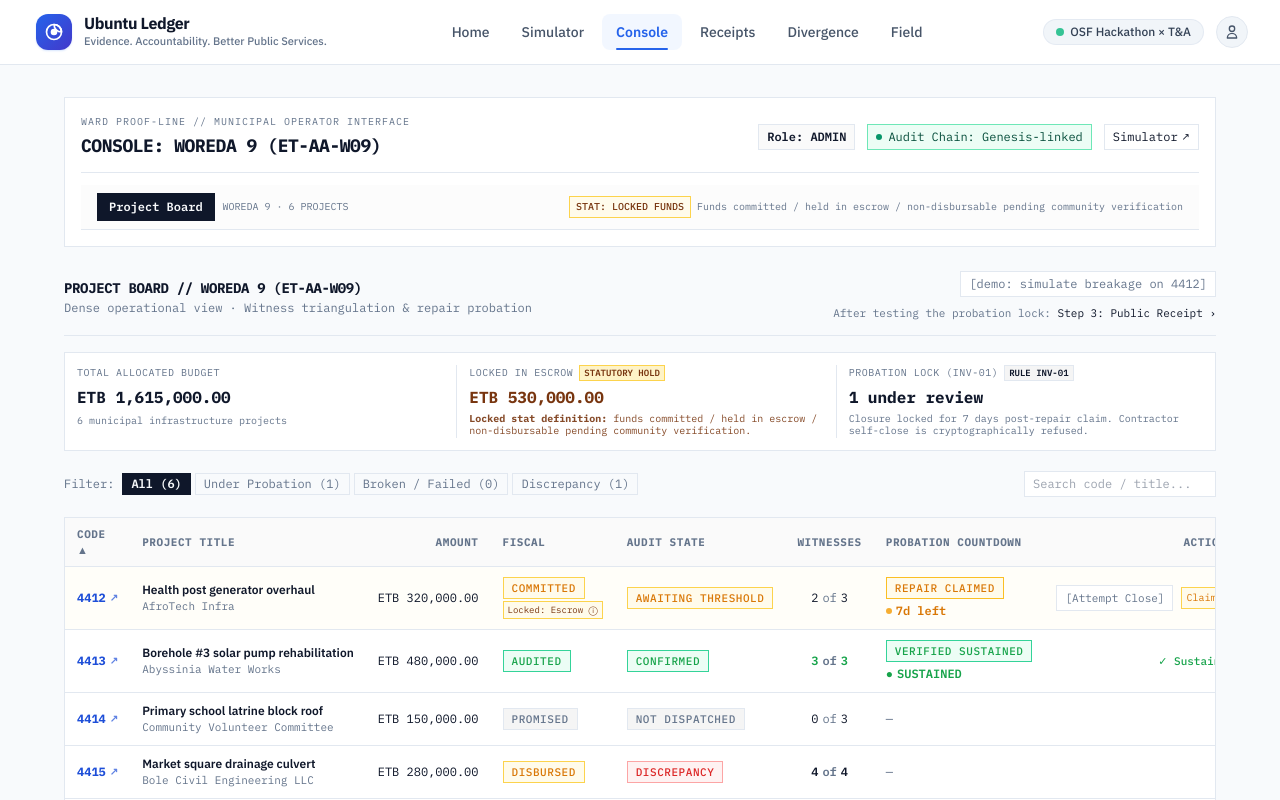
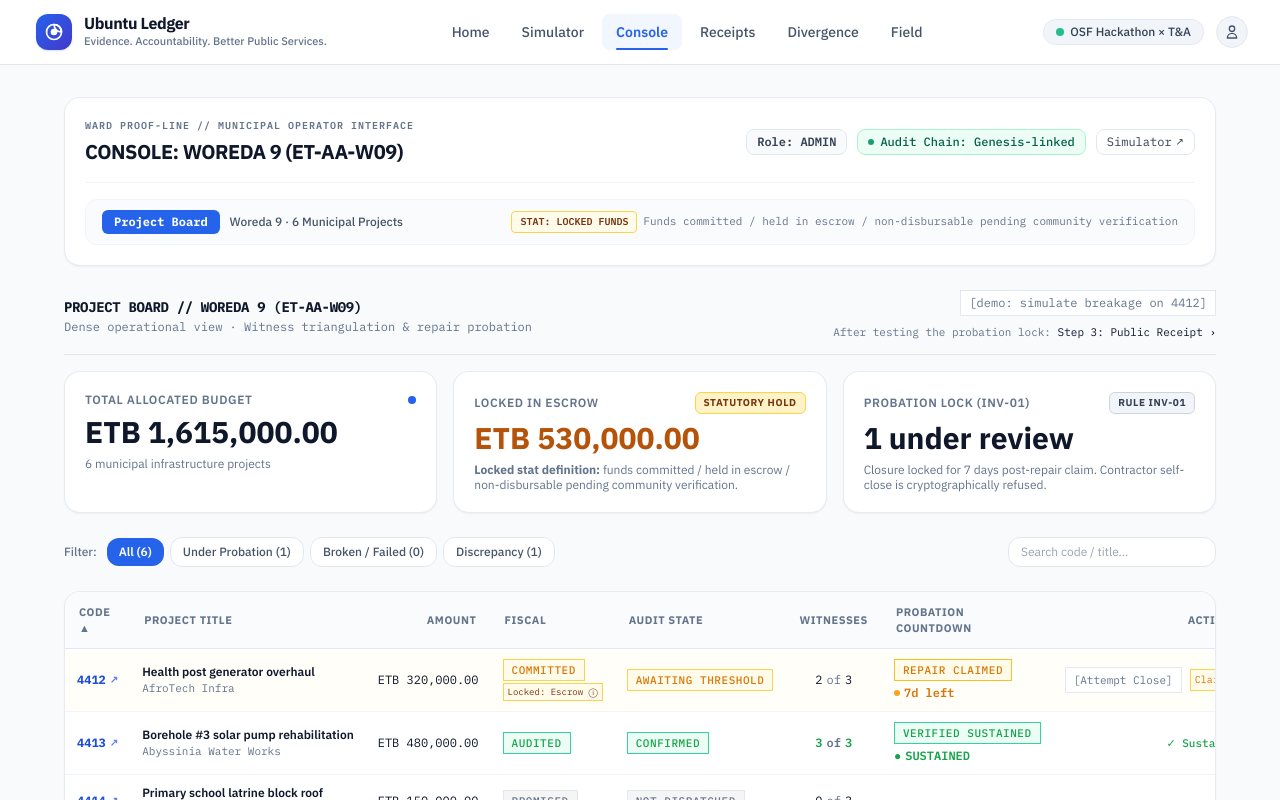
Before and after one commit to Natnael-Dev/ubuntu-ledger, a Next.js app: page /console in a window 1280 px wide. Shown: the top 800 px of the page. Built offline with nearby package versions, Linux system fonts and the light colour scheme; no server answers.

Commit message:
feat(ui): rebuild accountability console

```diff
--- a/src/app/console/ProjectBoard.tsx
+++ b/src/app/console/ProjectBoard.tsx
@@ -590,62 +590,59 @@ export function ProjectBoard({
       )}
 
       {/* Ledger Stats Bar with Explicit "Locked" Stat Definition (Audit #75 / Task 3) */}
-      <div className="grid grid-cols-1 sm:grid-cols-3 gap-3 border border-[var(--rule)] bg-white p-3 font-mono">
-        <div className="space-y-1">
-          <div className="text-[10px] text-[var(--ink-soft)] uppercase tracking-wider">
-            Total Allocated Budget
+      <div className="grid grid-cols-1 sm:grid-cols-3 gap-4 font-sans">
+        <div className="bg-white p-5 rounded-2xl border border-slate-200/80 shadow-sm space-y-1.5">
+          <div className="flex items-center justify-between text-xs font-semibold text-slate-500 uppercase tracking-wider">
+            <span>Total Allocated Budget</span>
+            <span className="w-2 h-2 rounded-full bg-blue-600" />
           </div>
-          <div className="text-base font-bold text-[var(--ink)] tabular-nums">
+          <div className="text-2xl sm:text-3xl font-extrabold text-slate-900 tabular-nums">
             {formatCurrency(totalBudgetMinor, currencyCode)}
           </div>
-          <div className="text-[10px] text-[var(--ink-soft)]">
+          <div className="text-xs text-slate-500">
             {projects.length} municipal infrastructure projects
           </div>
         </div>
 
-        <div className="space-y-1 border-t sm:border-t-0 sm:border-l border-[var(--rule)] pt-2 sm:pt-0 sm:pl-3">
-          <div className="flex items-center gap-1.5">
-            <span className="text-[10px] text-[var(--ink-soft)] uppercase tracking-wider">
-              Locked in Escrow
-            </span>
+        <div className="bg-white p-5 rounded-2xl border border-slate-200/80 shadow-sm space-y-1.5">
+          <div className="flex items-center justify-between text-xs font-semibold text-slate-500 uppercase tracking-wider">
+            <span>Locked in Escrow</span>
             <span
-              className="inline-flex items-center px-1 py-0.2 text-[9px] font-semibold bg-amber-100 text-amber-900 border border-amber-300"
+              className="inline-flex items-center px-2 py-0.5 text-[10px] font-bold bg-amber-100 text-amber-900 border border-amber-300 rounded-md"
               title="Statutory definition: Funds committed / held in escrow / non-disbursable pending community verification"
             >
               STATUTORY HOLD
             </span>
           </div>
-          <div className="text-base font-bold text-amber-900 tabular-nums">
+          <div className="text-2xl sm:text-3xl font-extrabold text-amber-700 tabular-nums">
             {formatCurrency(lockedBudgetMinor, currencyCode)}
           </div>
-          <p className="text-[10px] text-amber-900/90 leading-tight">
+          <p className="text-xs text-slate-500 leading-tight">
             <strong>Locked stat definition:</strong> funds committed / held in escrow / non-disbursable pending community verification.
           </p>
         </div>
 
-        <div className="space-y-1 border-t sm:border-t-0 sm:border-l border-[var(--rule)] pt-2 sm:pt-0 sm:pl-3">
-          <div className="flex items-center gap-1.5">
-            <span className="text-[10px] text-[var(--ink-soft)] uppercase tracking-wider">
-              Probation Lock (INV-01)
-            </span>
-            <span className="inline-flex items-center px-1 py-0.2 text-[9px] font-semibold bg-neutral-100 text-[var(--ink)] border border-[var(--rule)]">
+        <div className="bg-white p-5 rounded-2xl border border-slate-200/80 shadow-sm space-y-1.5">
+          <div className="flex items-center justify-between text-xs font-semibold text-slate-500 uppercase tracking-wider">
+            <span>Probation Lock (INV-01)</span>
+            <span className="inline-flex items-center px-2 py-0.5 text-[10px] font-bold bg-slate-100 text-slate-700 border border-slate-300 rounded-md">
               RULE INV-01
             </span>
           </div>
-          <div className="text-base font-bold text-[var(--ink)] tabular-nums">
+          <div className="text-2xl sm:text-3xl font-extrabold text-slate-900 tabular-nums">
             {activeProbationCount} under review
           </div>
-          <p className="text-[10px] text-[var(--ink-soft)] leading-tight">
+          <p className="text-xs text-slate-500 leading-tight">
             Closure locked for 7 days post-repair claim. Contractor self-close is cryptographically refused.
           </p>
         </div>
       </div>
 
       {/* Table Filters & Search */}
-        <div className="flex flex-wrap items-center justify-between gap-3 py-1">
+      <div className="flex flex-wrap items-center justify-between gap-3 py-2">
         {/* Filter Pills */}
-        <div className="flex items-center gap-1 text-xs font-mono">
-          <span className="text-[var(--ink-soft)] mr-1">Filter:</span>
+        <div className="flex flex-wrap items-center gap-1.5 text-xs">
+          <span className="text-slate-500 mr-1 font-medium">Filter:</span>
           {(
             [
               ['all', `All (${projects.length})`],
@@ -659,10 +656,10 @@ export function ProjectBoard({
               type="button"
               data-testid={`filter-${key}`}
               onClick={() => setFilter(key)}
-              className={`px-2 py-0.5 border text-xs ${
+              className={`px-3 py-1.5 rounded-xl text-xs font-medium transition-all ${
                 filter === key
-                  ? 'bg-[var(--ink)] text-[var(--paper)] border-[var(--ink)] font-semibold'
-                  : 'bg-transparent text-[var(--ink-soft)] border-[var(--rule)] hover:text-[var(--ink)]'
+                  ? 'bg-blue-600 text-white font-semibold shadow-xs'
+                  : 'bg-white text-slate-600 border border-slate-200 hover:bg-slate-50'
               }`}
             >
               {label}
@@ -677,13 +674,13 @@ export function ProjectBoard({
             placeholder="Search code / title..."
             value={searchQuery}
             onChange={(e) => setSearchQuery(e.target.value)}
-            className="px-2 py-1 text-xs font-mono border border-[var(--rule)] bg-white text-[var(--ink)] focus:outline-none focus:border-[var(--ink)] w-48"
+            className="px-3 py-1.5 text-xs font-sans rounded-xl border border-slate-200 bg-white text-slate-900 focus:outline-none focus:ring-1 focus:ring-blue-500 w-52 shadow-2xs"
           />
           {searchQuery && (
             <button
               type="button"
               onClick={() => setSearchQuery('')}
-              className="text-xs font-mono text-[var(--ink-soft)] hover:text-[var(--ink)]"
+              className="text-xs font-medium text-slate-500 hover:text-slate-900 px-2 py-1 bg-slate-100 rounded-lg transition-colors"
             >
               Clear
             </button>
@@ -692,70 +689,70 @@ export function ProjectBoard({
       </div>
 
       {/* Mobile Swipe Hint */}
-      <div className="sm:hidden text-[10px] font-mono text-[var(--ink-soft)] flex items-center justify-between px-1">
-        <span>↔ Dense ledger: swipe to scroll columns</span>
+      <div className="sm:hidden text-[10px] text-slate-500 flex items-center justify-between px-1">
+        <span>↔ Scroll horizontally to view all columns</span>
         <span>6 projects</span>
       </div>
 
-      {/* Dense Table (08-ui-ux-design.md §7) */}
-      <div className="border border-[var(--rule)] bg-white overflow-x-auto">
-        <table className="w-full min-w-[780px] text-left border-collapse text-xs">
+      {/* Modern Civic Project Table */}
+      <div className="border border-slate-200/80 bg-white rounded-2xl shadow-sm overflow-x-auto">
+        <table className="w-full min-w-[840px] text-left border-collapse text-xs">
           <caption className="sr-only">
             Municipal Project Board Ledger for {wardName} ({wardCode}) — tracking project codes, contracts, amounts, fiscal status, audit verification, citizen witness counts, and repair probation states.
           </caption>
           <thead>
-            <tr className="border-b border-[var(--rule)] bg-neutral-50 text-[11px] font-mono text-[var(--ink-soft)] uppercase tracking-wider">
+            <tr className="border-b border-slate-200 bg-slate-50/80 text-[11px] font-semibold text-slate-500 uppercase tracking-wider">
               <th
                 scope="col"
-                className="py-2 px-3 cursor-pointer select-none hover:text-[var(--ink)] focus-visible:ring-1 focus-visible:ring-[var(--ink)] focus-visible:outline-none"
+                className="py-3 px-3.5 cursor-pointer select-none hover:text-slate-900 focus-visible:ring-1 focus-visible:ring-blue-600 focus-visible:outline-none"
                 onClick={() => handleSort('projectCode')}
               >
                 Code {sortField === 'projectCode' && (sortAsc ? '▲' : '▼')}
               </th>
               <th
                 scope="col"
-                className="py-2 px-3 cursor-pointer select-none hover:text-[var(--ink)] focus-visible:ring-1 focus-visible:ring-[var(--ink)] focus-visible:outline-none"
+                className="py-3 px-3.5 cursor-pointer select-none hover:text-slate-900 focus-visible:ring-1 focus-visible:ring-blue-600 focus-visible:outline-none"
                 onClick={() => handleSort('title')}
               >
                 Project Title {sortField === 'title' && (sortAsc ? '▲' : '▼')}
               </th>
               <th
                 scope="col"
-                className="py-2 px-3 cursor-pointer select-none text-right hover:text-[var(--ink)] focus-visible:ring-1 focus-visible:ring-[var(--ink)] focus-visible:outline-none"
+                className="py-3 px-3.5 cursor-pointer select-none text-right hover:text-slate-900 focus-visible:ring-1 focus-visible:ring-blue-600 focus-visible:outline-none"
                 onClick={() => handleSort('amountMinor')}
               >
                 Amount {sortField === 'amountMinor' && (sortAsc ? '▲' : '▼')}
               </th>
               <th
                 scope="col"
-                className="py-2 px-3 cursor-pointer select-none hover:text-[var(--ink)] focus-visible:ring-1 focus-visible:ring-[var(--ink)] focus-visible:outline-none"
+                className="py-3 px-3.5 cursor-pointer select-none hover:text-slate-900 focus-visible:ring-1 focus-visible:ring-blue-600 focus-visible:outline-none"
                 onClick={() => handleSort('fiscal')}
               >
                 Fiscal {sortField === 'fiscal' && (sortAsc ? '▲' : '▼')}
               </th>
               <th
                 scope="col"
-                className="py-2 px-3 cursor-pointer select-none hover:text-[var(--ink)] focus-visible:ring-1 focus-visible:ring-[var(--ink)] focus-visible:outline-none"
+                className="py-3 px-3.5 cursor-pointer select-none hover:text-slate-900 focus-visible:ring-1 focus-visible:ring-blue-600 focus-visible:outline-none"
                 onClick={() => handleSort('audit')}
               >
                 Audit State {sortField === 'audit' && (sortAsc ? '▲' : '▼')}
               </th>
               <th
                 scope="col"
-                className="py-2 px-3 cursor-pointer select-none text-center hover:text-[var(--ink)] focus-visible:ring-1 focus-visible:ring-[var(--ink)] focus-visible:outline-none"
+                className="py-3 px-3.5 cursor-pointer select-none text-center hover:text-slate-900 focus-visible:ring-1 focus-visible:ring-blue-600 focus-visible:outline-none"
                 onClick={() => handleSort('witnesses')}
               >
                 Witnesses {sortField === 'witnesses' && (sortAsc ? '▲' : '▼')}
               </th>
-              <th scope="col" className="py-2 px-3">
+              <th scope="col" className="py-3 px-3.5">
                 Probation Countdown
               </th>
-              <th scope="col" className="py-2 px-3 text-right">
+              <th scope="col" className="py-3 px-3.5 text-right">
                 Actions
               </th>
             </tr>
           </thead>
-          <tbody className="divide-y divide-[var(--rule)] font-mono text-xs">
+          <tbody className="divide-y divide-slate-100 font-mono text-xs">
             {sortedProjects.map((p) => {
               const isBroken =
                 p.probationState === 'REPORTED_BROKEN' || p.probationState === 'PROBATION_FAILED';
--- a/src/app/console/page.tsx
+++ b/src/app/console/page.tsx
@@ -57,29 +57,29 @@ export default function ConsolePage() {
   return (
     <div className="min-h-screen bg-[var(--paper)] text-[var(--ink)] font-sans antialiased p-4 sm:p-6 lg:p-8">
       <div className="max-w-6xl mx-auto space-y-6">
-        {/* Top Operational Bar (Plain System Style per 08 §7) */}
-        <header className="border border-[var(--rule)] bg-white p-4 space-y-3">
-          <div className="flex flex-col sm:flex-row sm:items-center justify-between gap-2 border-b border-[var(--rule)] pb-3">
+        {/* Top Operational Bar (Modern Civic Header) */}
+        <header className="border border-slate-200/80 bg-white rounded-2xl p-5 shadow-sm space-y-4">
+          <div className="flex flex-col sm:flex-row sm:items-center justify-between gap-3 border-b border-slate-100 pb-4">
             <div>
-              <div className="text-[10px] font-mono tracking-widest text-[var(--ink-soft)] uppercase">
+              <div className="text-[10px] font-mono tracking-widest text-slate-500 uppercase font-semibold">
                 Ward Proof-Line // Municipal Operator Interface
               </div>
-              <h1 className="text-base sm:text-lg font-mono font-bold tracking-tight text-[var(--ink)] mt-0.5">
+              <h1 className="text-xl font-bold tracking-tight text-slate-900 mt-1">
                 CONSOLE: {ward.name.toUpperCase()} ({ward.code})
               </h1>
             </div>
 
-            <div className="flex flex-wrap items-center gap-3 text-xs font-mono">
-              <div className="flex items-center gap-1.5 border border-[var(--rule)] px-2 py-1 bg-neutral-50">
-                <span className="font-semibold text-[var(--ink)]">Role: ADMIN</span>
+            <div className="flex flex-wrap items-center gap-2.5 text-xs font-mono">
+              <div className="flex items-center gap-1.5 border border-slate-200 px-2.5 py-1 bg-slate-50 rounded-lg text-slate-700">
+                <span className="font-semibold">Role: ADMIN</span>
               </div>
-              <div className="flex items-center gap-1.5 border border-emerald-300 px-2 py-1 bg-emerald-50 text-emerald-900">
-                <span className="w-1.5 h-1.5 rounded-full bg-emerald-600" />
+              <div className="flex items-center gap-1.5 border border-emerald-200 px-2.5 py-1 bg-emerald-50 text-emerald-800 rounded-lg font-medium">
+                <span className="w-1.5 h-1.5 rounded-full bg-emerald-600 animate-pulse" />
                 <span>Audit Chain: Genesis-linked</span>
               </div>
               <Link
                 href="/simulator"
-                className="px-2 py-1 border border-[var(--rule)] bg-white hover:bg-neutral-50 text-[var(--ink)] transition-colors inline-flex items-center gap-1 focus-visible:outline-none focus-visible:ring-2 focus-visible:ring-[var(--ink)]"
+                className="px-2.5 py-1 border border-slate-200 bg-white hover:bg-slate-50 text-slate-700 rounded-lg transition-colors inline-flex items-center gap-1 focus-visible:outline-none focus-visible:ring-2 focus-visible:ring-blue-600"
                 target="_blank"
               >
                 <span>Simulator</span>
@@ -89,20 +89,20 @@ export default function ConsolePage() {
           </div>
 
           {/* Console Section Header */}
-          <div className="flex flex-col sm:flex-row sm:items-center justify-between gap-2 border-b border-[var(--rule)] px-4 py-2 bg-neutral-50/50">
-            <div className="flex items-center gap-2">
-              <span className="font-mono text-xs font-semibold text-[var(--ink)] bg-[var(--ink)] text-[var(--paper)] px-3 py-1.5">
+          <div className="flex flex-col sm:flex-row sm:items-center justify-between gap-3 px-4 py-2.5 bg-slate-50/70 rounded-xl border border-slate-100">
+            <div className="flex items-center gap-2.5">
+              <span className="font-mono text-xs font-bold text-white bg-blue-600 px-3 py-1 rounded-md">
                 Project Board
               </span>
-              <span className="font-mono text-[10px] text-[var(--ink-soft)] uppercase">
-                {ward.name} · {projectItems.length} Projects
+              <span className="text-xs text-slate-600 font-medium">
+                {ward.name} · {projectItems.length} Municipal Projects
               </span>
             </div>
-            <div className="text-[11px] font-mono text-[var(--ink-soft)] flex items-center gap-1.5">
-              <span className="border border-amber-300 bg-amber-50 text-amber-900 px-1.5 py-0.5 text-[10px] font-medium uppercase">
+            <div className="text-[11px] font-mono text-slate-600 flex items-center gap-1.5">
+              <span className="border border-amber-300 bg-amber-50 text-amber-900 px-2 py-0.5 rounded text-[10px] font-semibold uppercase">
                 Stat: Locked Funds
               </span>
-              <span className="text-[10px] text-[var(--ink-soft)]">
+              <span className="text-[11px] text-slate-500 hidden sm:inline">
                 Funds committed / held in escrow / non-disbursable pending community verification
               </span>
             </div>
```
